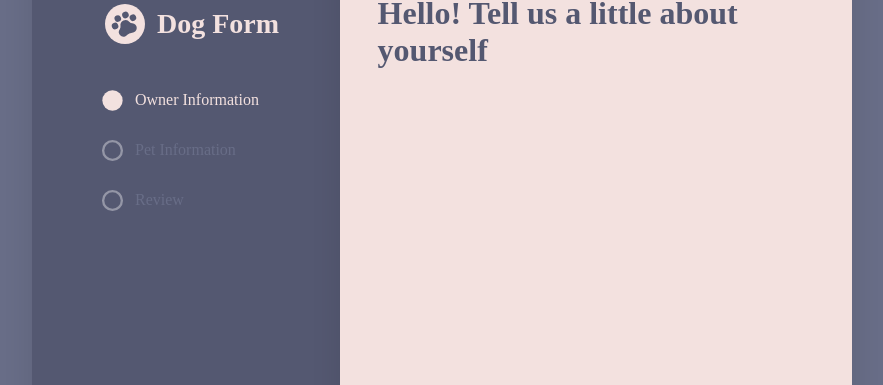
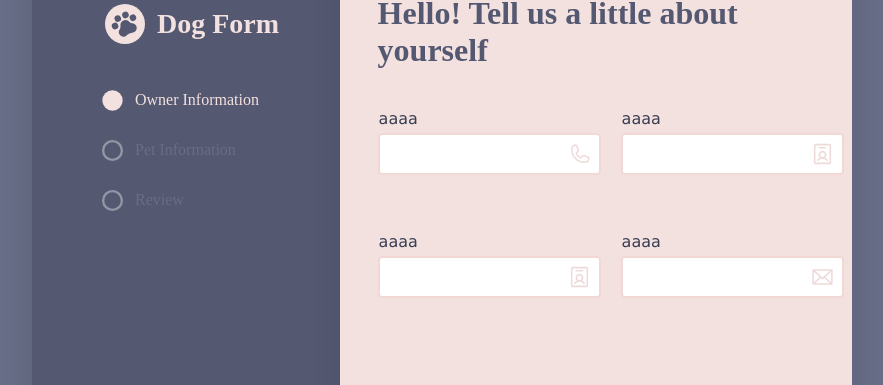
Before and after one commit to VLtim43/Yup-Form, a React (Vite) app: page / in a window 1280 px wide. Shown: the part 125-510 px from the top of the page, without its empty margins (198-1081 px from the left). Built offline with nearby package versions, Linux system fonts and the light colour scheme; grey boxes are pictures that could not be loaded.

Commit message:
Inputs icons

```diff
--- a/src/components/Form/Steps/stepOne/StepOne.tsx
+++ b/src/components/Form/Steps/stepOne/StepOne.tsx
@@ -16,7 +16,7 @@ export const StepOne = () => {
   } = useForm({
     resolver: yupResolver(schema),
   });
-
+  const onInvalid = (errors: any) => console.error(errors);
   const { currentStep, goToStep } = useStepStore();
 
   const handleNextStep = () => {
@@ -26,7 +26,6 @@ export const StepOne = () => {
     }
   };
 
-  const onInvalid = (errors: any) => console.error(errors);
   const onSubmitHandler = () => {
     console.log("submit");
     handleNextStep();
@@ -42,6 +41,13 @@ export const StepOne = () => {
         <S.TextContainer>
           Hello! Tell us a little about yourself
         </S.TextContainer>
+
+        <S.InputContainer>
+          <Input label={"aaaa"} register={undefined} icon="phonenumber" />
+          <Input label={"aaaa"} register={undefined} icon="name" />
+          <Input label={"aaaa"} register={undefined} icon="name" />
+          <Input label={"aaaa"} register={undefined} icon="email" />
+        </S.InputContainer>
       </S.ContentContainer>
       <S.ButtonContainer backgroundColor={colors.lightCream}>
         <Button type="submit">Sign in</Button>
--- a/src/components/Form/Steps/stepOne/styles.ts
+++ b/src/components/Form/Steps/stepOne/styles.ts
@@ -19,10 +19,9 @@ export const ContentContainer = styled.div`
 `;
 
 export const InputContainer = styled.div`
-  flex-direction: row;
-  display: flex;
-  flex-wrap: wrap;
-  justify-content: space-between;
+  display: grid;
+  grid-template-columns: repeat(2, 1fr);
+  gap: 20px;
 `;
 
 export const TextContainer = styled.div`
--- a/src/components/Icon/Icon.tsx
+++ b/src/components/Icon/Icon.tsx
@@ -1,27 +1,18 @@
 import { IdentificationBadge, Phone, Envelope } from "@phosphor-icons/react";
 import React from "react";
 import { colors } from "../utils/colors";
-
-type IconType =
-  | "name"
-  | "number"
-  | "firstname"
-  | "lastname"
-  | "email"
-  | "phonenumber";
+import { IconType } from "../utils/types";
 
 interface IconProps {
-  type: IconType;
+  name: IconType | undefined;
   isVisible: boolean;
 }
 
-const Icon: React.FC<IconProps> = ({ type, isVisible }) => {
+const Icon: React.FC<IconProps> = ({ name, isVisible }) => {
   const visibilityStyle = isVisible ? "initial" : "hidden";
 
-  switch (type) {
+  switch (name) {
     case "name":
-    case "firstname":
-    case "lastname":
       return (
         <IdentificationBadge
           size={25}
@@ -46,7 +37,7 @@ const Icon: React.FC<IconProps> = ({ type, isVisible }) => {
         />
       );
     default:
-      return <span style={{ visibility: visibilityStyle }}>❓</span>;
+      return <span style={{ visibility: visibilityStyle }}></span>;
   }
 };
 
--- a/src/components/Input/Input.tsx
+++ b/src/components/Input/Input.tsx
@@ -1,38 +1,23 @@
-import { IdentificationBadge } from "@phosphor-icons/react";
 import * as S from "./styles";
-import React, { InputHTMLAttributes, useState } from "react";
+import React, { InputHTMLAttributes } from "react";
 import { FieldError, DeepMap } from "react-hook-form";
 import Icon from "../Icon/Icon";
+import { useInputIcon } from "../utils/inputHandler";
+import { IconType } from "../utils/types";
 
-const getInputType = (type: string): string => {
-  switch (type) {
-    case "firstname":
-    case "lastname":
-      return "text";
-    case "password":
-      return "password";
-    case "email":
-      return "email";
-    case "number":
-      return "number";
-    case "phonenumber":
-      return "tel";
-    default:
-      return "text";
-  }
-};
+enum InputType {
+  firstName = "text",
+  lastName = "text",
+  telephone = "tel",
+  email = "email",
+  password = "password",
+  birthday = "date",
+}
 
 type Props = {
-  type?:
-    | "text"
-    | "password"
-    | "email"
-    | "number"
-    | "phonenumber"
-    | "reset"
-    | "firstname"
-    | "lastname";
+  type?: keyof typeof InputType;
   placeholder?: string;
+  icon?: IconType;
   label: string;
   register: any;
   errors?: DeepMap<any, FieldError>;
@@ -41,30 +26,16 @@ type Props = {
 const Input: React.FC<Props> = ({
   type = "text",
   placeholder,
+  icon,
   label,
   errors,
   register,
   ...restProps
 }) => {
-  const [inputIcon, setInputIcon] = useState(true);
+  const [inputIcon, handleInputChange] = useInputIcon(true);
 
-  const maskPhoneNumber = (value: string) => {
-    let masked = value.replace(/\D/g, "");
-    if (masked.length > 2) {
-      masked = "(" + masked.substring(0, 2) + ") - " + masked.substring(2);
-    }
-    return masked;
-  };
-
-  const handleInputChange = (event: any) => {
-    let inputValue = event.target.value;
-    if (type === "number" && /\D/.test(inputValue)) {
-      event.target.value = inputValue.replace(/\D/g, "");
-    }
-    if (type === "phonenumber") {
-      event.target.value = maskPhoneNumber(inputValue);
-    }
-    setInputIcon(!inputValue);
+  const getInputType = (type: keyof typeof InputType): string => {
+    return InputType[type] || "text";
   };
 
   return (
@@ -73,15 +44,15 @@ const Input: React.FC<Props> = ({
 
       <S.InputWrapper>
         <S.IconWrapper>
-          <Icon type={type} isVisible={inputIcon} />
+          <Icon name={icon} isVisible={inputIcon} />
         </S.IconWrapper>
         <S.Input
-          autoComplete="false"
+          autoComplete="off"
           {...register}
           {...restProps}
-          type={getInputType(type)}
+          type={getInputType(type as keyof typeof InputType)}
           placeholder={placeholder}
-          onChange={handleInputChange}
+          onChange={handleInputChange(type as keyof typeof InputType)}
         />
       </S.InputWrapper>
       {errors && (
--- /dev/null
+++ b/src/components/utils/inputHandler.ts
@@ -0,0 +1,29 @@
+import { useState } from "react";
+
+export const useInputIcon = (initialState: boolean) => {
+  const [inputIcon, setInputIcon] = useState(initialState);
+
+  const handleInputChange = (type: string) => (event: any) => {
+    let inputValue = event.target.value;
+
+    if (type === "number" && /\D/.test(inputValue)) {
+      event.target.value = inputValue.replace(/\D/g, "");
+    }
+
+    if (type === "phonenumber") {
+      event.target.value = maskPhoneNumber(inputValue);
+    }
+
+    setInputIcon(!inputValue);
+  };
+
+  return [inputIcon, handleInputChange] as const;
+};
+
+const maskPhoneNumber = (value: string) => {
+  let masked = value.replace(/\D/g, "");
+  if (masked.length > 2) {
+    masked = "(" + masked.substring(0, 2) + ") - " + masked.substring(2);
+  }
+  return masked;
+};
--- a/src/components/utils/types.ts
+++ b/src/components/utils/types.ts
@@ -0,0 +1 @@
+export type IconType = "name" | "email" | "phonenumber";
```
